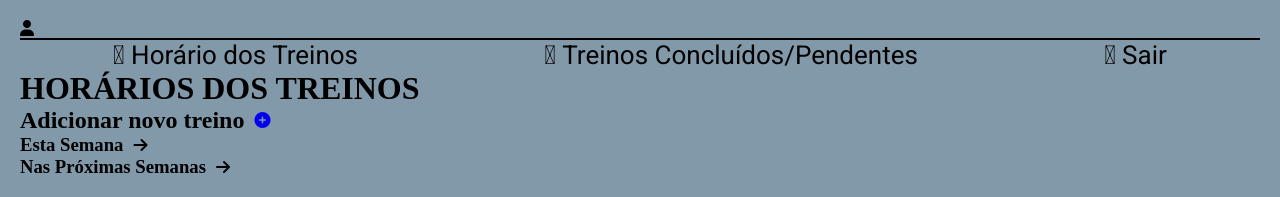
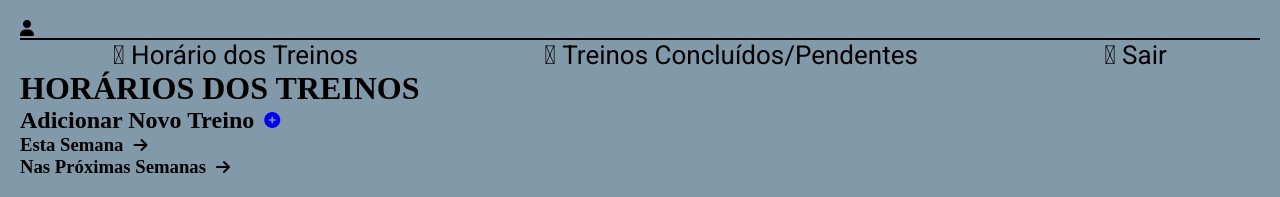
Before and after one commit to GuilhermeFio/Athenas, a React (Create React App) app in the folder frontend/: page /horariosTreinos in a window 1280 px wide. Shown: the top 197 px of the page. Built offline with nearby package versions, Linux system fonts and the light colour scheme.

Commit message:
Pequena mudança.

```diff
--- a/frontend/src/pages/horariosTreinos/index.jsx
+++ b/frontend/src/pages/horariosTreinos/index.jsx
@@ -15,7 +15,7 @@ export default function HorarioTreinos (){
                 <h1>HORÁRIOS DOS TREINOS</h1>
 
                 <div className="irAddTreino">
-                    <h2>Adicionar novo treino</h2>
+                    <h2>Adicionar Novo Treino</h2>
                     <Link to={'/adicionarTreino'}><i id='adicionar' className="fa-solid fa-circle-plus"></i></Link>
                 </div>
 
```
